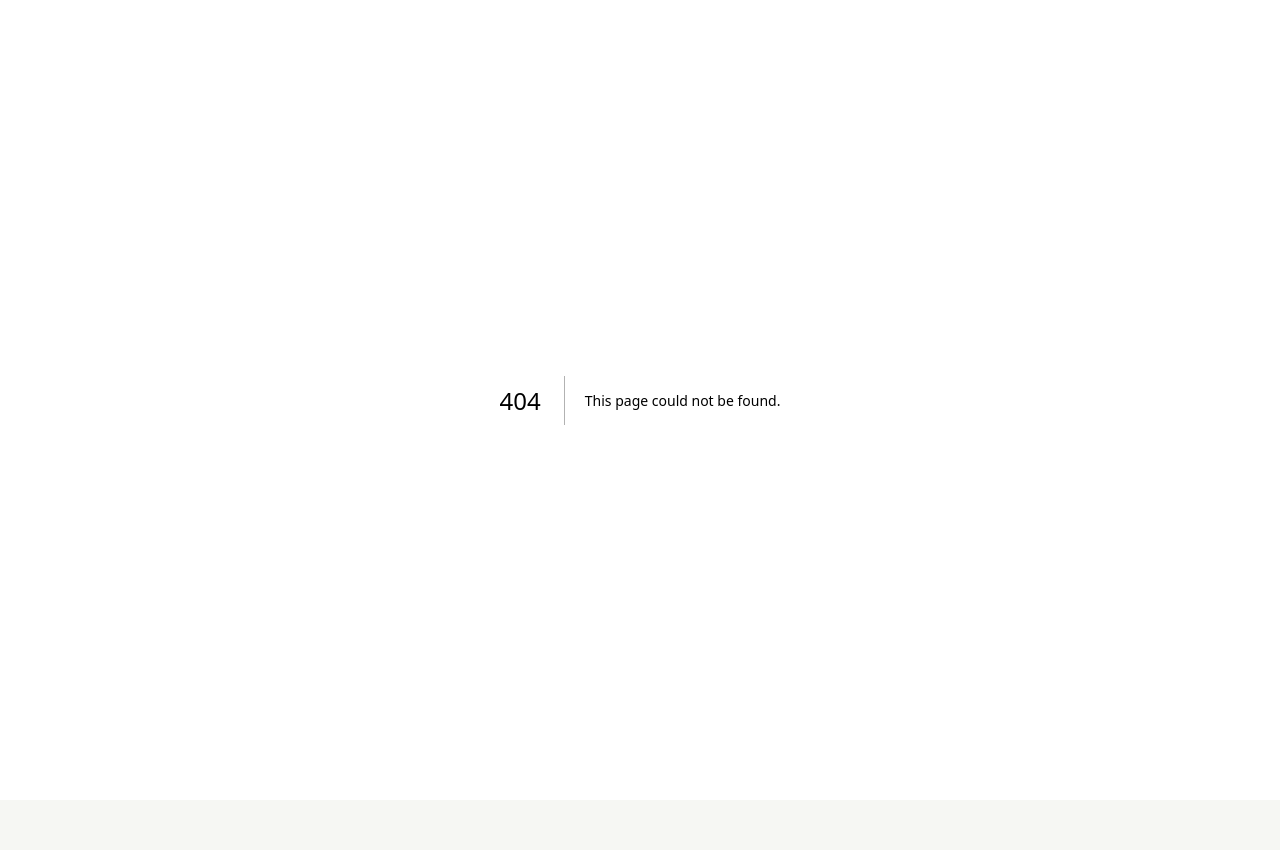
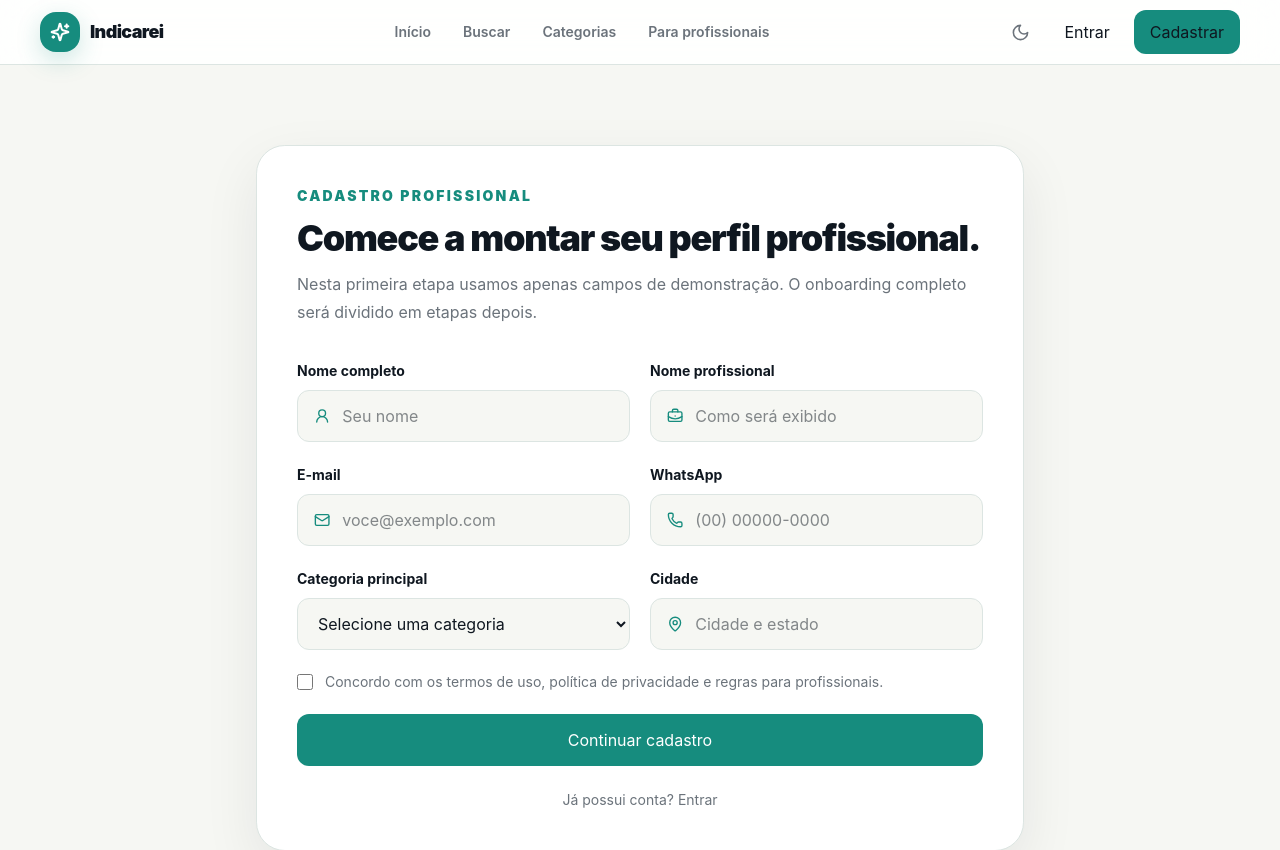
Before and after one commit to JoelsonJSantos/indicarei-v2, a Next.js app: page /cadastrar/profissional in a window 1280 px wide. Before the commit this address had no page. Shown: the top 850 px of the page. Before the commit the page ends 800 px from the top, so only its background shows below. Built offline with nearby package versions, Linux system fonts and the light colour scheme.

Commit message:
feat: cria cadastro inicial de profissional

```diff
--- /dev/null
+++ b/src/app/cadastrar/profissional/page.tsx
@@ -0,0 +1,87 @@
+import Link from "next/link";
+import { BriefcaseBusiness, Mail, MapPin, Phone, UserRound } from "lucide-react";
+import { PublicPageShell } from "@/components/public-page-shell";
+
+export default function ProfessionalRegisterPage() {
+  return (
+    <PublicPageShell>
+      <main className="px-5 py-12 lg:px-10 lg:py-20">
+        <section className="mx-auto max-w-3xl rounded-[1.8rem] border border-[var(--border)] bg-[var(--surface)] p-6 shadow-[var(--shadow)] sm:p-10">
+          <p className="text-sm font-black uppercase tracking-[0.16em] text-[var(--primary)]">Cadastro profissional</p>
+          <h1 className="mt-3 text-3xl font-black tracking-[-0.035em] sm:text-4xl">Comece a montar seu perfil profissional.</h1>
+          <p className="mt-3 leading-7 text-[var(--text-muted)]">
+            Nesta primeira etapa usamos apenas campos de demonstração. O onboarding completo será dividido em etapas depois.
+          </p>
+
+          <form className="mt-8 grid gap-5">
+            <div className="grid gap-5 sm:grid-cols-2">
+              <label>
+                <span className="text-sm font-bold">Nome completo</span>
+                <span className="mt-2 flex min-h-13 items-center gap-3 rounded-xl border border-[var(--border)] bg-[var(--background)] px-4">
+                  <UserRound size={18} className="text-[var(--primary)]" />
+                  <input className="w-full bg-transparent text-sm outline-none" placeholder="Seu nome" />
+                </span>
+              </label>
+              <label>
+                <span className="text-sm font-bold">Nome profissional</span>
+                <span className="mt-2 flex min-h-13 items-center gap-3 rounded-xl border border-[var(--border)] bg-[var(--background)] px-4">
+                  <BriefcaseBusiness size={18} className="text-[var(--primary)]" />
+                  <input className="w-full bg-transparent text-sm outline-none" placeholder="Como será exibido" />
+                </span>
+              </label>
+            </div>
+
+            <div className="grid gap-5 sm:grid-cols-2">
+              <label>
+                <span className="text-sm font-bold">E-mail</span>
+                <span className="mt-2 flex min-h-13 items-center gap-3 rounded-xl border border-[var(--border)] bg-[var(--background)] px-4">
+                  <Mail size={18} className="text-[var(--primary)]" />
+                  <input type="email" className="w-full bg-transparent text-sm outline-none" placeholder="voce@exemplo.com" />
+                </span>
+              </label>
+              <label>
+                <span className="text-sm font-bold">WhatsApp</span>
+                <span className="mt-2 flex min-h-13 items-center gap-3 rounded-xl border border-[var(--border)] bg-[var(--background)] px-4">
+                  <Phone size={18} className="text-[var(--primary)]" />
+                  <input className="w-full bg-transparent text-sm outline-none" placeholder="(00) 00000-0000" />
+                </span>
+              </label>
+            </div>
+
+            <div className="grid gap-5 sm:grid-cols-2">
+              <label>
+                <span className="text-sm font-bold">Categoria principal</span>
+                <select className="mt-2 min-h-13 w-full rounded-xl border border-[var(--border)] bg-[var(--background)] px-4 text-sm outline-none">
+                  <option>Selecione uma categoria</option>
+                  <option>Assistência técnica</option>
+                  <option>Eletricista</option>
+                  <option>Desenvolvimento web</option>
+                </select>
+              </label>
+              <label>
+                <span className="text-sm font-bold">Cidade</span>
+                <span className="mt-2 flex min-h-13 items-center gap-3 rounded-xl border border-[var(--border)] bg-[var(--background)] px-4">
+                  <MapPin size={18} className="text-[var(--primary)]" />
+                  <input className="w-full bg-transparent text-sm outline-none" placeholder="Cidade e estado" />
+                </span>
+              </label>
+            </div>
+
+            <label className="flex items-start gap-3 text-sm leading-6 text-[var(--text-muted)]">
+              <input type="checkbox" className="mt-1 size-4 accent-[var(--primary)]" />
+              Concordo com os termos de uso, política de privacidade e regras para profissionais.
+            </label>
+
+            <button className="min-h-13 rounded-xl bg-[var(--primary)] px-5 font-bold text-white hover:bg-[var(--primary-hover)]">
+              Continuar cadastro
+            </button>
+          </form>
+
+          <p className="mt-6 text-center text-sm text-[var(--text-muted)]">
+            Já possui conta? <Link href="/entrar" className="font-bold text-[var(--primary)]">Entrar</Link>
+          </p>
+        </section>
+      </main>
+    </PublicPageShell>
+  );
+}
```
